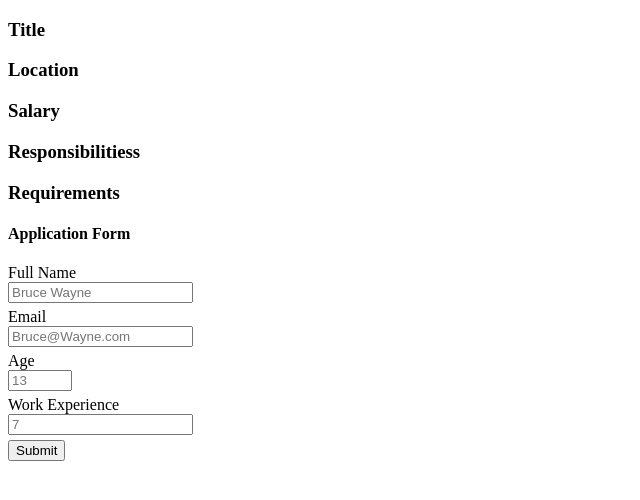
After one commit to Nitskor/first-data-website, a Flask app: template templates/jobspage.html in a window 1280 px wide. The commit adds this page. Shown: the top 500 px of the page, without its empty margins (0-640 px from the left). Run offline with Flask 3, Linux system fonts and the light colour scheme; the template is opened without the code that fills it, so the values that code supplies are empty.

```diff
--- a/app.py
+++ b/app.py
@@ -1,6 +1,6 @@
-from flask import Flask, render_template
+from flask import Flask, jsonify, render_template,request
 from sqlalchemy import text
-from database import load_jobs
+from database import load_jobs,load_job_from_db,add_application_to_db
 app = Flask(__name__)
 
 JOBS = [{'id':1,
@@ -30,5 +30,18 @@ def hello_world():
     jobs = load_jobs()
     return render_template('home.html',jobs = jobs)
 
+@app.route('/jobs/<id>')
+def show_job(id):
+    job = load_job_from_db(id)
+    if not job:
+        return "Not Found",404
+    return render_template('jobspage.html',job = job)
+
+@app.route('/jobs/<id>/apply',methods=['post'])
+def apply_to_jobs(id):
+    data = request.form
+    add_application_to_db(id,data)
+    return render_template('application_submited.html',application=data)
+
 if __name__ == "__main__":
   app.run(host='0.0.0.0',debug=True)
--- /dev/null
+++ b/templates/application_form.html
@@ -0,0 +1,18 @@
+<h4>Application Form</h4>
+<form action="/jobs/{{job[0].id}}/apply" method="post">
+  <div style="margin-bottom:5px"><label>Full Name</label><br>
+  <input type="text" name="full_name" placeholder="Bruce Wayne"/>
+  </div>
+  <div style="margin-bottom:5px"><label>Email</label><br>
+  <input type="text" name="email" placeholder="Bruce@Wayne.com"/>
+  </div>
+  <div style="margin-bottom:5px"><label>Age</label><br>
+  <input type="number" name="age"  min="0" max="120" placeholder="13"/>
+  </div>
+  <div style="margin-bottom:5px"><label>Work Experience</label><br>
+  <input type="number" name="work_experience" placeholder="7"/>
+  </div>
+
+  <input type="submit"/>
+
+</form>
--- a/templates/jobitem.html
+++ b/templates/jobitem.html
@@ -6,4 +6,4 @@
     {% endif %}
 
 </div>
-<button style="float:right;margin-top:-30px">Apply</button>
+<a href="/jobs/{{job.id}}"><button style="float:right;margin-top:-30px">Apply</button></a>
--- /dev/null
+++ b/templates/jobspage.html
@@ -0,0 +1,23 @@
+<!DOCTYPE html>
+<html>
+  <head>
+    <title>{{job.title}}</title>
+    <meta charset="utf-8"/>
+    <meta name="viewport" content="width=device-width. initial-scale=1"/>
+  </head>
+  <body>
+    <div><h3>Title</h3>
+    <p>{{job[0].title}}</p>
+    <h3>Location</h3>
+    <p>{{job[0].location}}</p>
+    <h3>Salary</h3>
+    <p>{{job[0].currency}}{{job[0].salary}}</p>
+    <h3>Responsibilitiess</h3>
+    <p>{{job[0].responsibilities}}</p>
+    <h3>Requirements</h3>
+    <p>{{job[0].requirements}}</p>
+    </div>
+    <div>{%include 'application_form.html' %}</div>
+
+  </body>
+</html>
```
Also changed, not shown: database.py (+16 -0 lines), templates/application_submited.html (added, +16 -0 lines).
